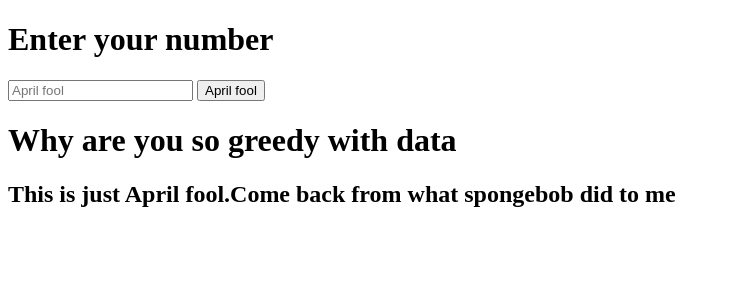
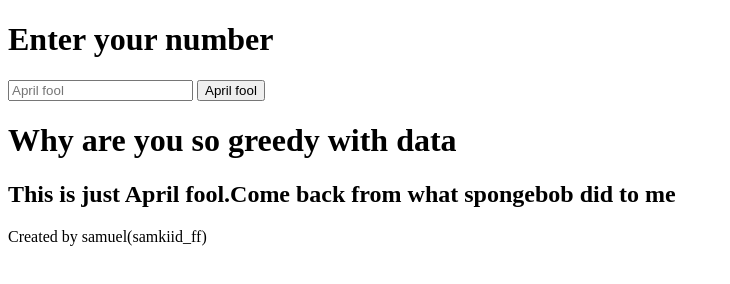
Before and after one commit to folarin-samuel/free_data, a plain HTML site: page index.html in a window 1280 px wide. Shown: the whole page, without its empty margins (0-730 px from the left). Drawn offline with Linux system fonts and the light colour scheme.

Commit message:
Update index.html

```diff
--- a/index.html
+++ b/index.html
@@ -11,5 +11,6 @@
   <input type="button" value="April fool">
   <h1>Why are you so greedy with data</h1>
   <h2>This is just April fool.Come back from what spongebob did to me</h2>
+<footer>Created by samuel(samkiid_ff)</footer>
 </body>
 </html>
```
